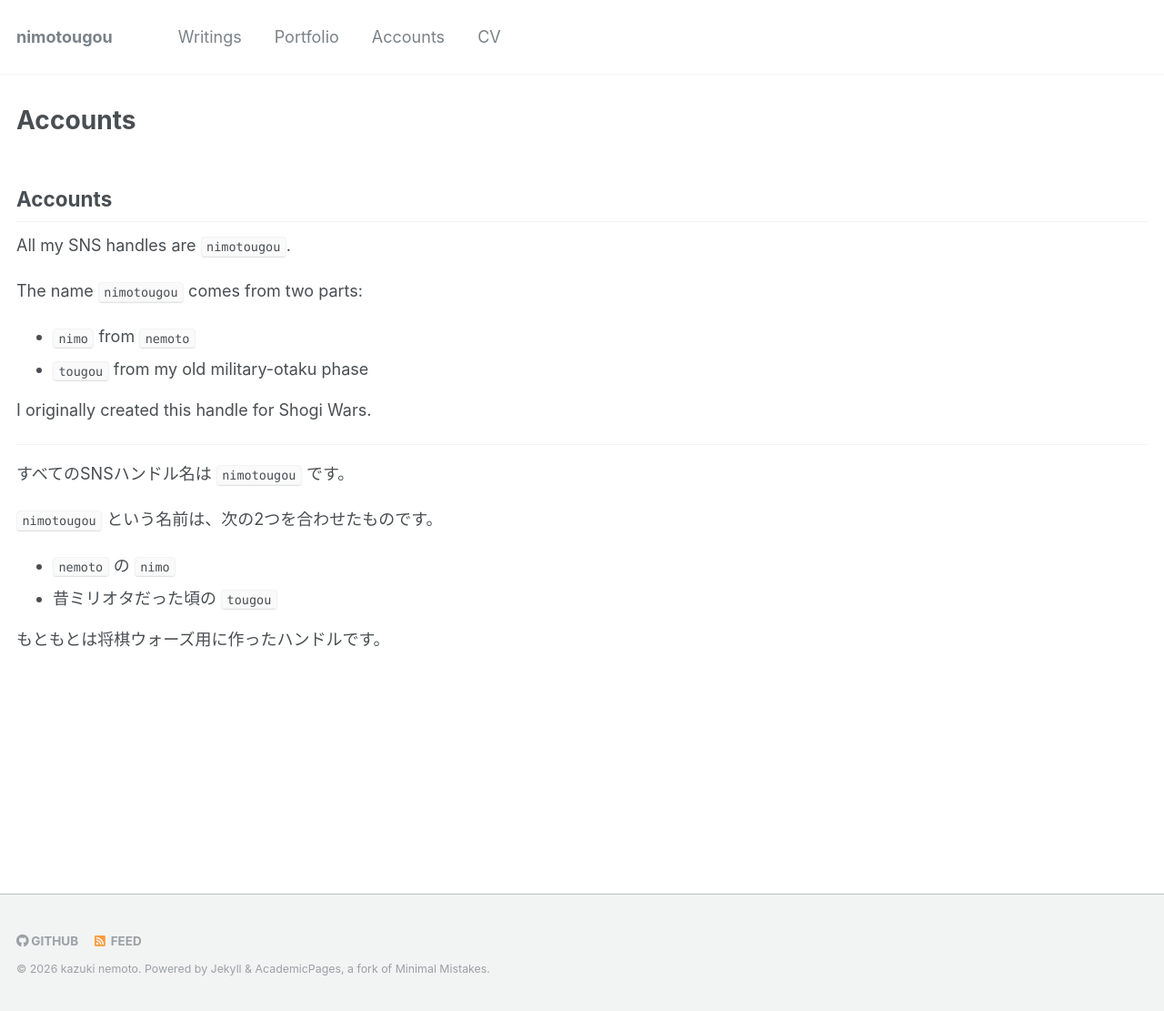
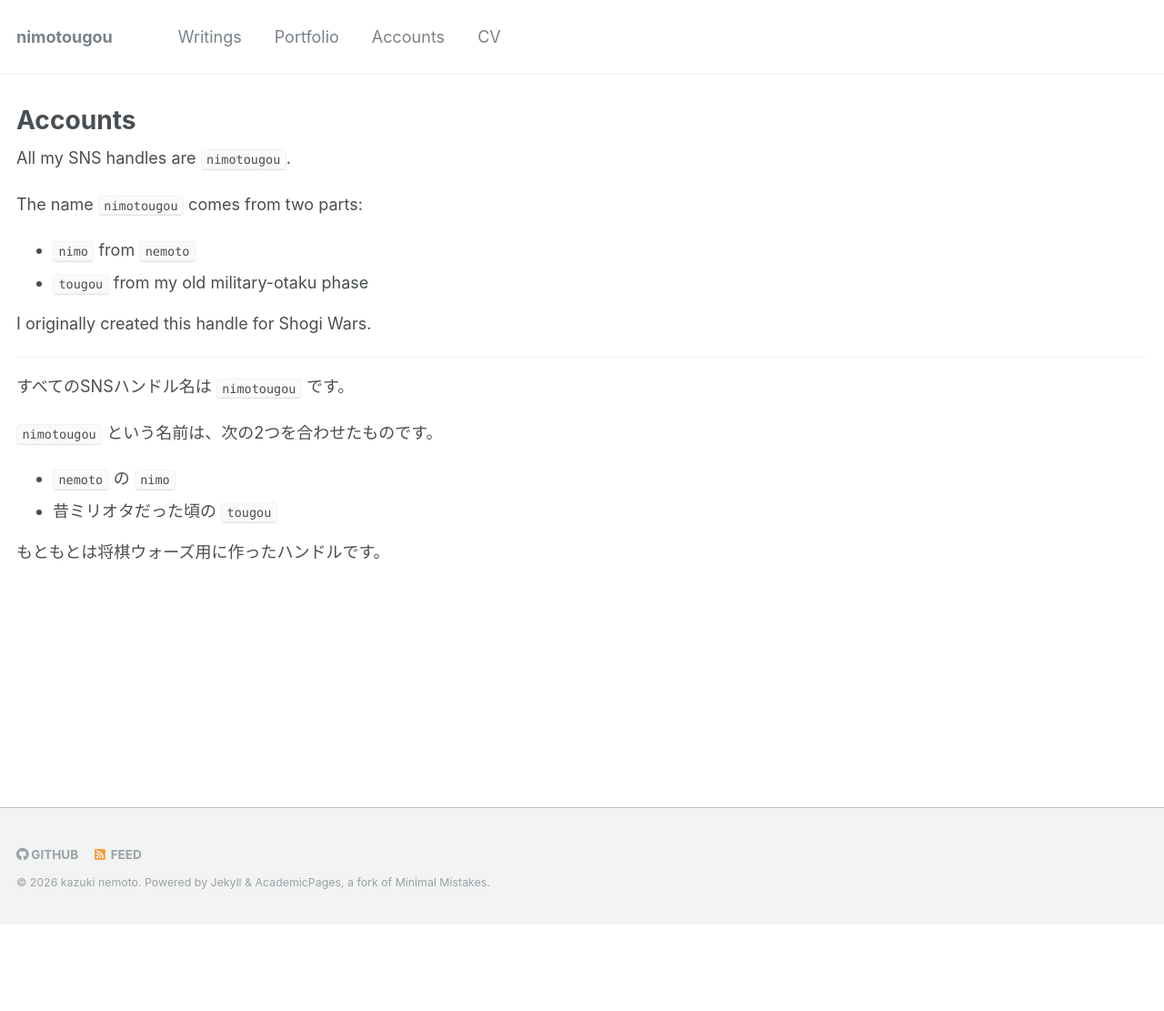
Before and after one commit to kazu-nemoto/kazu-nemoto.github.io, a Jekyll site: the page built from _pages/sns.md, in a window 1280 px wide. Shown: the whole page at 91% size. Built offline with Jekyll 4.4.1, drawn with Linux system fonts in a browser that asks for light colours; after the commit the page ends 1016 px from its top, so only the background shows below that.

Commit message:
Remove duplicate Accounts heading from page body

```diff
--- a/_pages/sns.md
+++ b/_pages/sns.md
@@ -3,8 +3,6 @@ title: "Accounts"
 permalink: /sns/
 author_profile: false
 ---
-
-## Accounts
 
 All my SNS handles are `nimotougou`.
 
```
